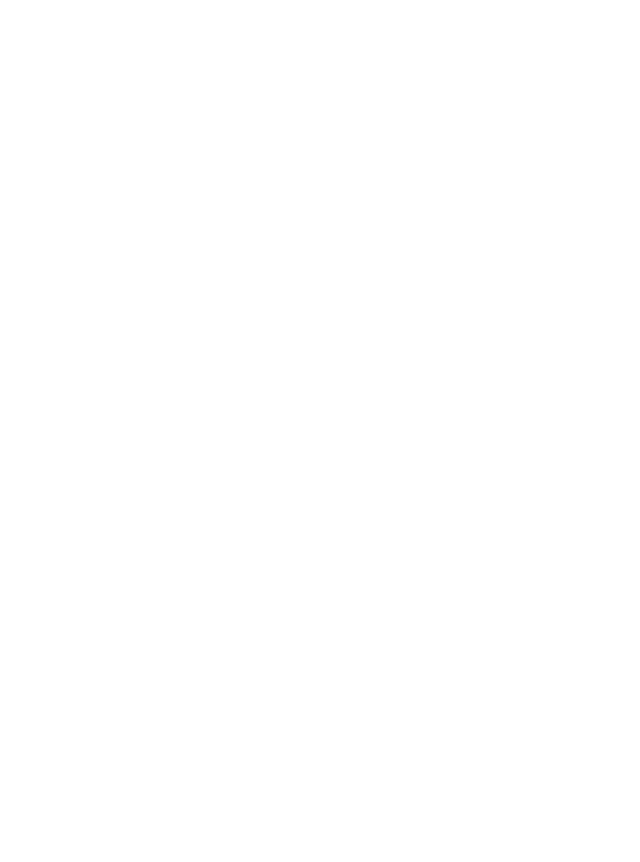
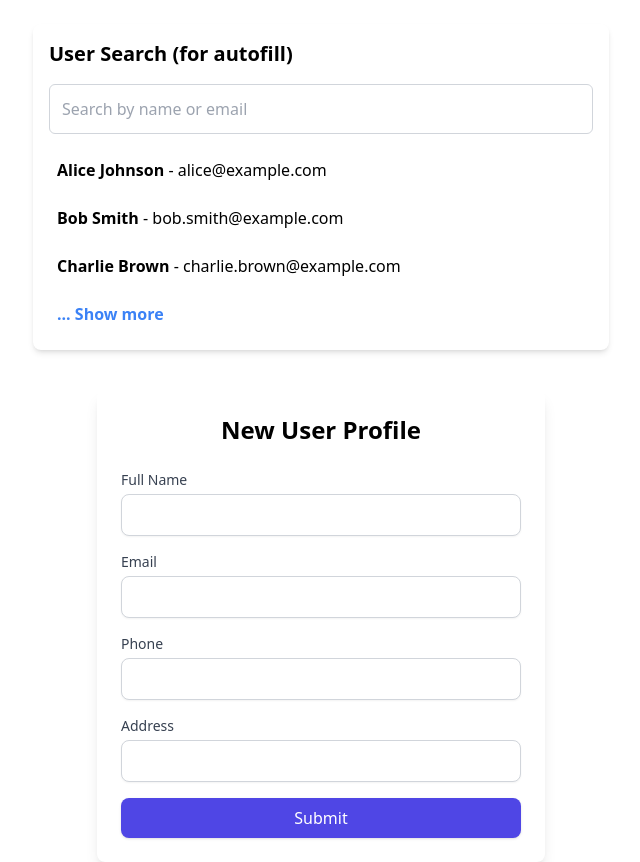
Before and after one commit to justatoaster47/Small_Business_Management_App, a React (Vite) app in the folder client/: page /create-ticket in a window 1280 px wide. Before the commit this address had no page. Shown: the whole page, without its empty margins (319-959 px from the left). Before the commit the page ends 800 px from the top, so only its background shows below. Built offline with nearby package versions, Linux system fonts and the light colour scheme.

Commit message:
workinng on ticket creation workflow ui

```diff
--- a/client/src/App.jsx
+++ b/client/src/App.jsx
@@ -3,6 +3,7 @@
   import Homepage from './pages/Homepage';
   import Login from './pages/Login';
   import Records from './pages/Records';
+  import CreateTicket from './pages/CreateTicket';
 
   function App() {
 
@@ -13,6 +14,7 @@
             <Route path='/' element={<Homepage />} />
             <Route path='/login' element={<Login />} />
             <Route path='/records' element={<Records />} />
+            <Route path='/create-ticket' element={<CreateTicket />} />
           </Routes>
         </Router>
 
--- /dev/null
+++ b/client/src/components/NewTicketForm.jsx
@@ -0,0 +1,135 @@
+import React, { useState } from "react";
+
+const UserForm = () => {
+  const [formData, setFormData] = useState({
+    fullName: "",
+    email: "",
+    phone: "",
+    address: "",
+  });
+
+  const [errors, setErrors] = useState({});
+  const [isExistingUser, setIsExistingUser] = useState(false);
+
+  const handleChange = (e) => {
+    const { name, value } = e.target;
+    setFormData((prev) => ({ ...prev, [name]: value }));
+  };
+
+  const validate = () => {
+    const newErrors = {};
+    let valid = true;
+
+    if (!formData.fullName) {
+      newErrors.fullName = "Full name is required.";
+      valid = false;
+    }
+    if (!formData.email || !/\S+@\S+\.\S+/.test(formData.email)) {
+      newErrors.email = "Valid email is required.";
+      valid = false;
+    }
+    if (!formData.phone || !/^\d{10}$/.test(formData.phone)) {
+      newErrors.phone = "Phone number must be 10 digits.";
+      valid = false;
+    }
+    if (!formData.address) {
+      newErrors.address = "Address is required.";
+      valid = false;
+    }
+
+    setErrors(newErrors);
+    return valid;
+  };
+
+  const handleSubmit = (e) => {
+    e.preventDefault();
+
+    if (validate()) {
+      if (isExistingUser) {
+        console.log("Ticket linked to user profile:", formData);
+      } else {
+        console.log("New user profile created:", formData);
+      }
+    }
+  };
+
+  return (
+    <div className="max-w-md mx-auto mt-10 p-6 bg-white shadow-lg rounded-lg">
+      <h2 className="text-2xl font-bold mb-6 text-center">New User Profile</h2>
+      <form onSubmit={handleSubmit} className="space-y-4">
+        <div>
+          <label className="block text-sm font-medium text-gray-700 mb-1">
+            Full Name
+          </label>
+          <input
+            type="text"
+            name="fullName"
+            value={formData.fullName}
+            onChange={handleChange}
+            className="w-full px-3 py-2 border border-gray-300 rounded-lg shadow-sm focus:outline-none focus:ring-indigo-500 focus:border-indigo-500"
+          />
+          {errors.fullName && (
+            <p className="text-sm text-red-600 mt-1">{errors.fullName}</p>
+          )}
+        </div>
+
+        <div>
+          <label className="block text-sm font-medium text-gray-700 mb-1">
+            Email
+          </label>
+          <input
+            type="email"
+            name="email"
+            value={formData.email}
+            onChange={handleChange}
+            className="w-full px-3 py-2 border border-gray-300 rounded-lg shadow-sm focus:outline-none focus:ring-indigo-500 focus:border-indigo-500"
+          />
+          {errors.email && (
+            <p className="text-sm text-red-600 mt-1">{errors.email}</p>
+          )}
+        </div>
+
+        <div>
+          <label className="block text-sm font-medium text-gray-700 mb-1">
+            Phone
+          </label>
+          <input
+            type="text"
+            name="phone"
+            value={formData.phone}
+            onChange={handleChange}
+            className="w-full px-3 py-2 border border-gray-300 rounded-lg shadow-sm focus:outline-none focus:ring-indigo-500 focus:border-indigo-500"
+          />
+          {errors.phone && (
+            <p className="text-sm text-red-600 mt-1">{errors.phone}</p>
+          )}
+        </div>
+
+        <div>
+          <label className="block text-sm font-medium text-gray-700 mb-1">
+            Address
+          </label>
+          <input
+            type="text"
+            name="address"
+            value={formData.address}
+            onChange={handleChange}
+            className="w-full px-3 py-2 border border-gray-300 rounded-lg shadow-sm focus:outline-none focus:ring-indigo-500 focus:border-indigo-500"
+          />
+          {errors.address && (
+            <p className="text-sm text-red-600 mt-1">{errors.address}</p>
+          )}
+        </div>
+
+        <button
+          type="submit"
+          className="w-full bg-indigo-600 text-white py-2 px-4 rounded-lg shadow hover:bg-indigo-700 focus:outline-none focus:ring-2 focus:ring-indigo-500 focus:ring-offset-2"
+        >
+          Submit
+        </button>
+      </form>
+    </div>
+  );
+};
+
+export default UserForm;
--- a/client/src/components/SquareLinks.jsx
+++ b/client/src/components/SquareLinks.jsx
@@ -4,8 +4,8 @@
 const SquareLinks = () => {
   const links = [
     { to: '/records', text: 'Records' },
-    { to: '/page2', text: 'Page 2' },
-    { to: '/page3', text: 'Page 3' },
+    { to: '/login', text: 'Login' },
+    { to: '/create-ticket', text: 'Create Ticket' },
     { to: '/page4', text: 'Page 4' },
     { to: '/page5', text: 'Page 5' },
     { to: '/page6', text: 'Page 6' },
--- /dev/null
+++ b/client/src/components/UserSearchForm.jsx
@@ -0,0 +1,78 @@
+import React, { useState, useEffect } from 'react';
+
+const UserSearchBox = ({ users = [], onUserSelect }) => {
+  const [query, setQuery] = useState('');
+  const [filteredUsers, setFilteredUsers] = useState(users);
+  const [showAll, setShowAll] = useState(false);
+
+  // Function to handle search input change
+  const handleSearch = (e) => {
+    const value = e.target.value.toLowerCase();
+    setQuery(value);
+  };
+
+  // Effect to filter users based on query
+  useEffect(() => {
+    if (users && users.length > 0) {
+      const results = users.filter(
+        (user) =>
+          user.name.toLowerCase().includes(query) ||
+          user.email.toLowerCase().includes(query)
+      );
+      setFilteredUsers(results);
+    } else {
+      setFilteredUsers([]); // Reset to empty if no users are provided
+    }
+  }, [query, users]);
+
+  // Function to handle selecting a user from the list
+  const handleUserClick = (user) => {
+    onUserSelect(user); // Pass selected user to the parent
+  };
+
+  // Toggle show/hide more users
+  const handleShowAll = () => {
+    setShowAll((prevState) => !prevState); // Toggle the state
+  };
+
+  // Limit the number of users displayed to 3, and show a dropdown with "..."
+  const displayedUsers = showAll ? filteredUsers : filteredUsers.slice(0, 3);
+
+  return (
+    <div className="max-w-xl mx-auto p-4 bg-white rounded-lg shadow-md mt-6">
+      <h2 className="text-xl font-semibold mb-4">User Search (for autofill)</h2>
+      <input
+        type="text"
+        placeholder="Search by name or email"
+        value={query}
+        onChange={handleSearch}
+        className="w-full p-3 border border-gray-300 rounded-md mb-4"
+      />
+      <ul className="space-y-2">
+        {displayedUsers.length > 0 ? (
+          displayedUsers.map((user) => (
+            <li
+              key={user.id}
+              onClick={() => handleUserClick(user)}
+              className="cursor-pointer p-2 hover:bg-gray-200 rounded-md"
+            >
+              <strong>{user.name}</strong> - {user.email}
+            </li>
+          ))
+        ) : (
+          <li className="text-gray-500">No users found</li>
+        )}
+        {filteredUsers.length > 3 && (
+          <li
+            onClick={handleShowAll}
+            className="cursor-pointer p-2 text-blue-500 hover:bg-gray-100"
+          >
+            <strong>{showAll ? '... Show less' : '... Show more'}</strong>
+          </li>
+        )}
+      </ul>
+    </div>
+  );
+};
+
+export default UserSearchBox;
--- /dev/null
+++ b/client/src/pages/CreateTicket.jsx
@@ -0,0 +1,47 @@
+import React, { useState, useEffect } from 'react';
+// import NewItemForm from '../components/NewItemForm';
+// import ItemList from '../components/ItemList';
+import NewTicketForm from '../components/NewTicketForm';
+import UserSearchForm from '../components/UserSearchForm';
+
+const CreateTicket = () => {
+
+  // Mock users data, would be fetched from an API in a real app
+  const mockUsers = [
+    { id: 1, name: 'Alice Johnson', email: 'alice@example.com' },
+    { id: 2, name: 'Bob Smith', email: 'bob.smith@example.com' },
+    { id: 3, name: 'Charlie Brown', email: 'charlie.brown@example.com' },
+    { id: 4, name: 'David Lee', email: 'david.lee@example.com' },
+    { id: 5, name: 'Emily Davis', email: 'emily.davis@example.com' },
+    { id: 6, name: 'Frank White', email: 'frank.white@example.com' },
+    { id: 7, name: 'Grace Green', email: 'grace.green@example.com' },
+    { id: 8, name: 'Hannah Black', email: 'hannah.black@example.com' },
+  ];
+
+  // State to store the selected user from the search
+  const [selectedUser, setSelectedUser] = useState(null);
+
+  // Function to update selected user
+  const handleUserSelect = (user) => {
+    setSelectedUser(user);
+  };
+
+  return (
+    <div>
+      <UserSearchForm users={mockUsers} onUserSelect={handleUserSelect} />
+
+      <div>
+        {selectedUser && (
+          <div>
+            <h3>User Selected: {selectedUser.name}</h3>
+            <p>Email: {selectedUser.email}</p>
+          </div>
+        )}
+      </div>
+
+      <NewTicketForm selectedUser={selectedUser} />
+    </div>
+  );
+}
+
+export default CreateTicket;
```
Also changed, not shown: 1 other file (tests, documents, lock files or other folders).
